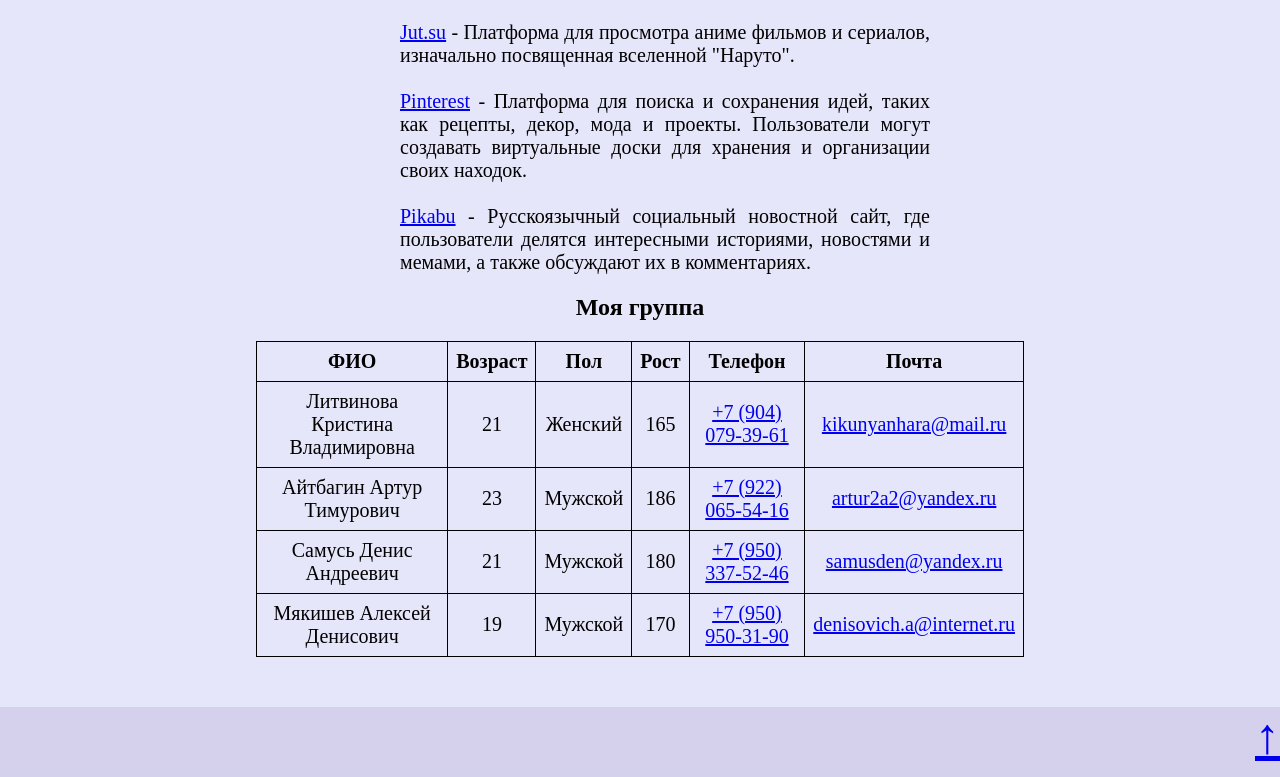
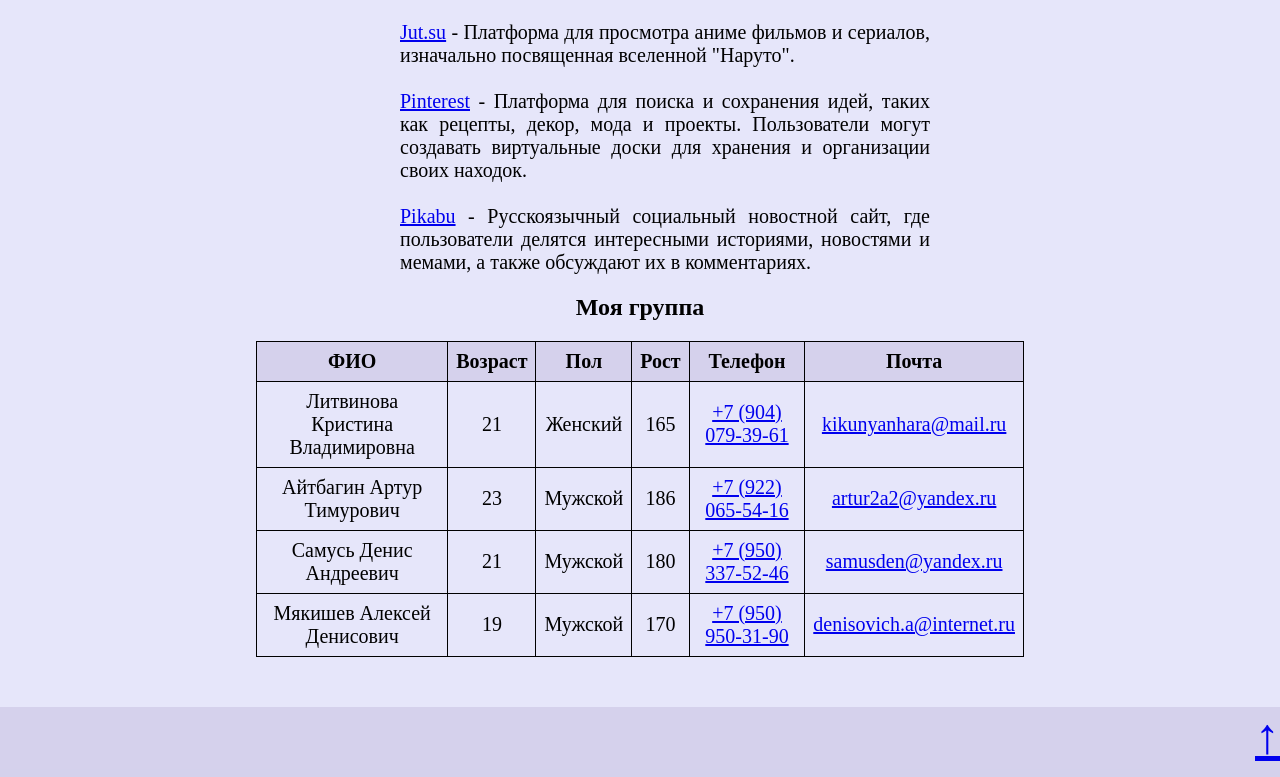
Before and after one commit to KrisssChan/Site-about-me, a plain HTML site: page index.html in a window 1280 px wide. Shown: the part 2026-2803 px from the top of the page. Drawn offline with Linux system fonts and the light colour scheme.

Commit message:
style.css

```diff
--- a/style.css
+++ b/style.css
@@ -91,3 +91,12 @@ nav{
     text-align: right;
     font-size: 50px;
 }
+
+th{
+    background-color: rgba(193, 186, 221, 0.486);
+    cursor: pointer;
+}
+
+tr:hover {
+    background-color: rgba(203, 171, 248, 0.486);
+}
```
